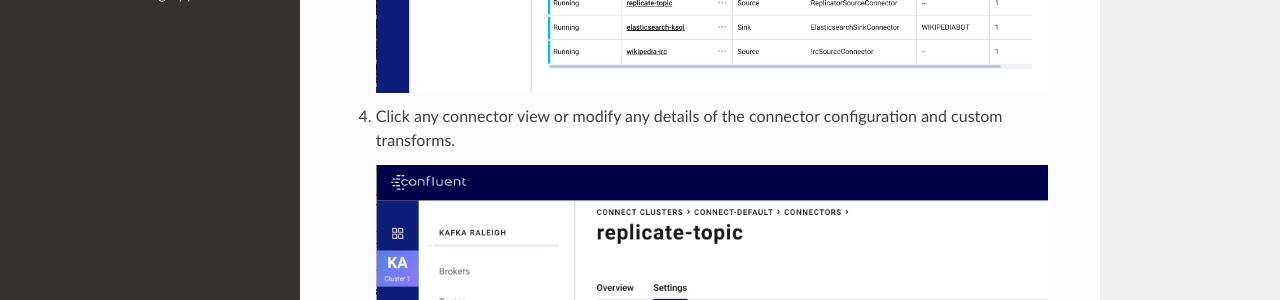
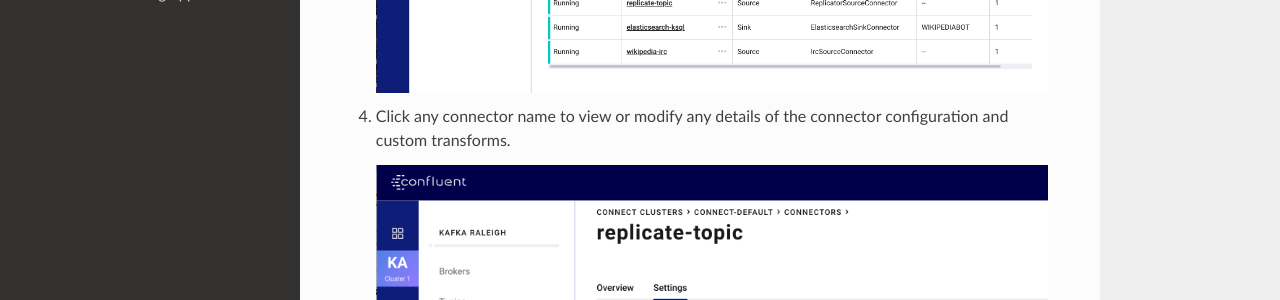
Before and after one commit to confluentinc/cp-demo, a Sphinx documentation site: the page built from docs/index.rst, in a window 1280 px wide and 900 px high, scrolled down 8612 px. Shown: the part 151-451 px from the top of the window. Built offline with Sphinx 7.4.7 and the Read the Docs theme 2.0.0, drawn with Linux system fonts in a browser that asks for light colours.

Commit message:
Update docs/index.rst
Co-Authored-By: Rick Spurgeon <rspurgeon@users.noreply.github.com>

```diff
--- a/docs/index.rst
+++ b/docs/index.rst
@@ -222,7 +222,7 @@
 
    .. figure:: images/connector_list.png
 
-4. Click any connector view or modify any details of the connector configuration and custom transforms.
+4. Click any connector name to view or modify any details of the connector configuration and custom transforms.
 
    .. figure:: images/connect_replicator_settings.png
 
```
